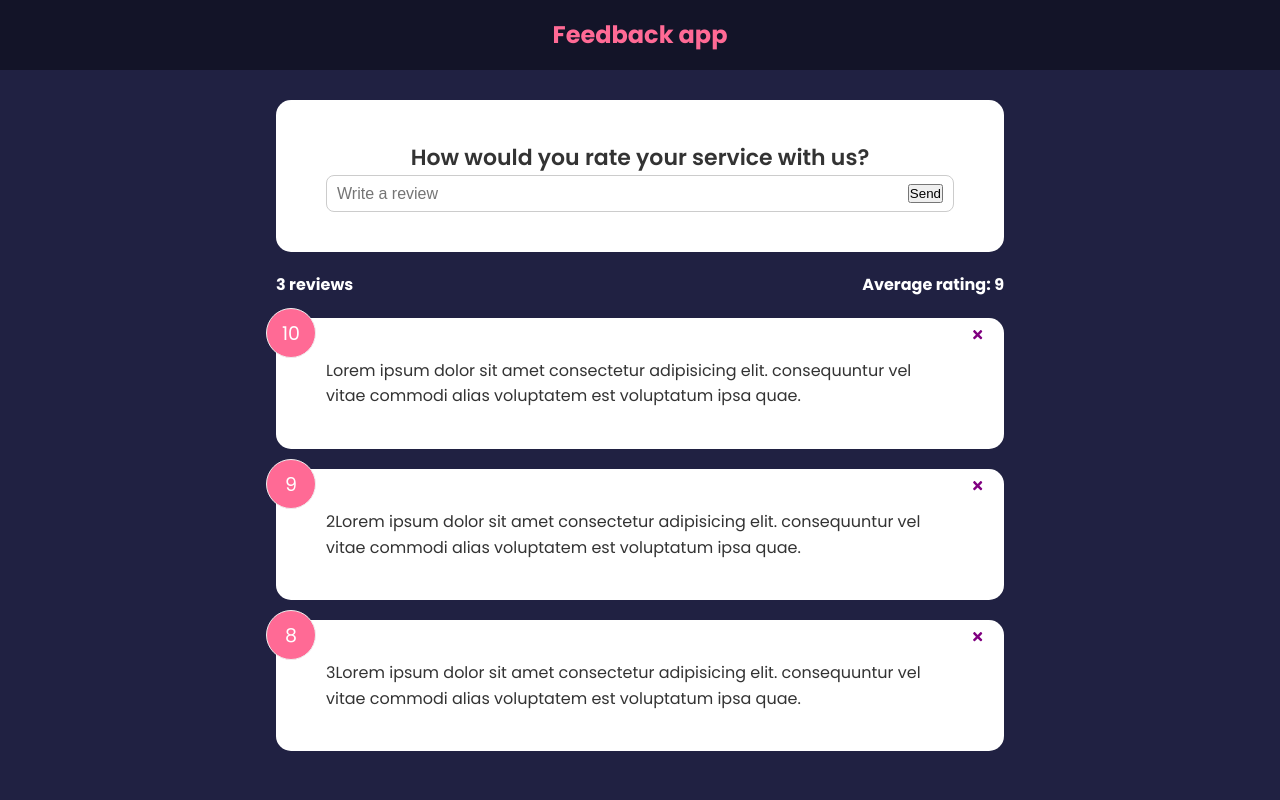
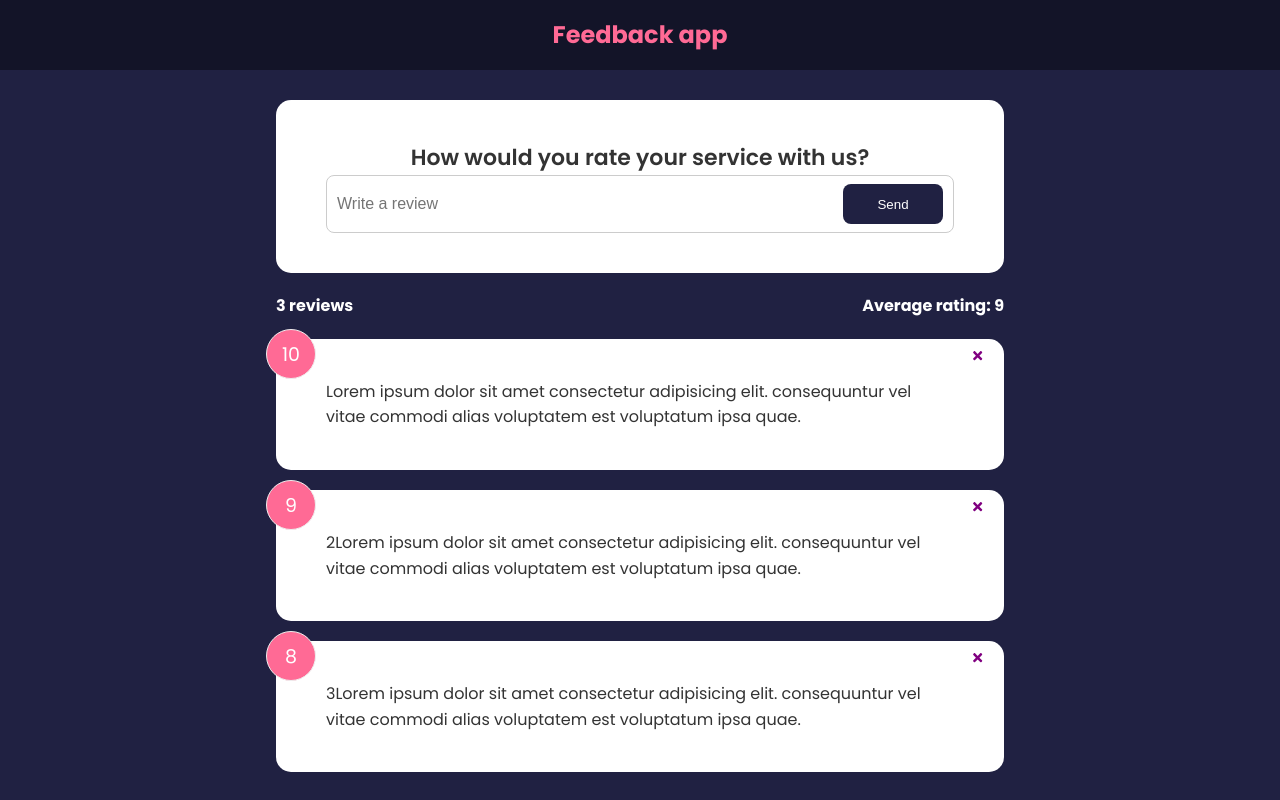
Before and after one commit to davydegr/react-review-app, a React (Create React App) app: page / in a window 1280 px wide. Built offline with nearby package versions, Linux system fonts and the light colour scheme; the HTML template or start-up script is replaced by a standard one.

Commit message:
Added button component

```diff
--- a/src/components/FeedbackForm.jsx
+++ b/src/components/FeedbackForm.jsx
@@ -1,5 +1,6 @@
 import Card from "./shared/Card"
 import {useState} from 'react'
+import Button from './shared/Button'
 
 function FeedbackForm() {
 
@@ -21,7 +22,7 @@
                  type="text"
                  placeholder="Write a review"
                  value={text} />
-          <button type="submit">Send</button>
+          <Button type="submit">Send</Button>
         </div>
       </form>
     </Card>
--- /dev/null
+++ b/src/components/shared/Button.jsx
@@ -0,0 +1,24 @@
+import PropTypes from 'prop-types'
+
+function Button({ children, version, type, isDisabled}) {
+  return (
+    <button type={type} disabled={isDisabled} className={`btn btn-${version}`}>
+      {children}
+    </button>
+  )
+}
+
+Button.defaultProps = {
+  version: "primary",
+  type: "button",
+  isDisabled: false
+}
+
+Button.propTypes = {
+  chilren: PropTypes.node.isRequired,
+  version: PropTypes.string,
+  type: PropTypes.string,
+  isDisabled: PropTypes.bool
+}
+
+export default Button
```
